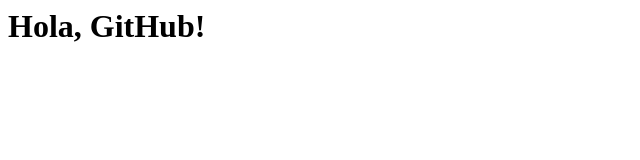
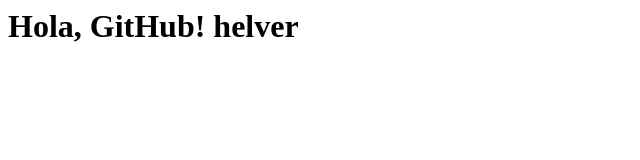
Before and after one commit to uknJuanDiego00/prueba_github, a plain HTML site: page index.html in a window 1280 px wide. Shown: the whole page, without its empty margins (0-640 px from the left). Drawn offline with Linux system fonts and the light colour scheme.

Commit message:
Update greeting in index.html

```diff
--- a/index.html
+++ b/index.html
@@ -1 +1 @@
-<h1>Hola, GitHub!</h1>
+<h1>Hola, GitHub! helver</h1>
```
